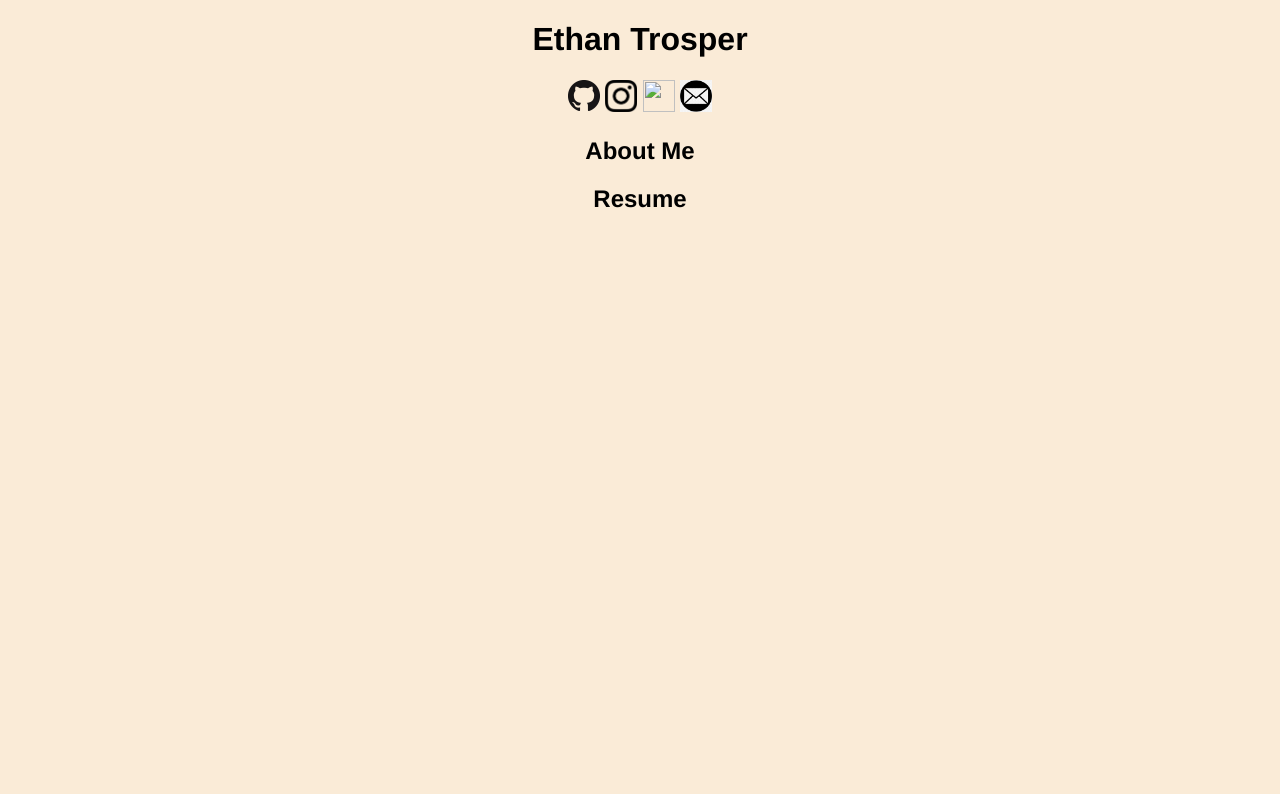
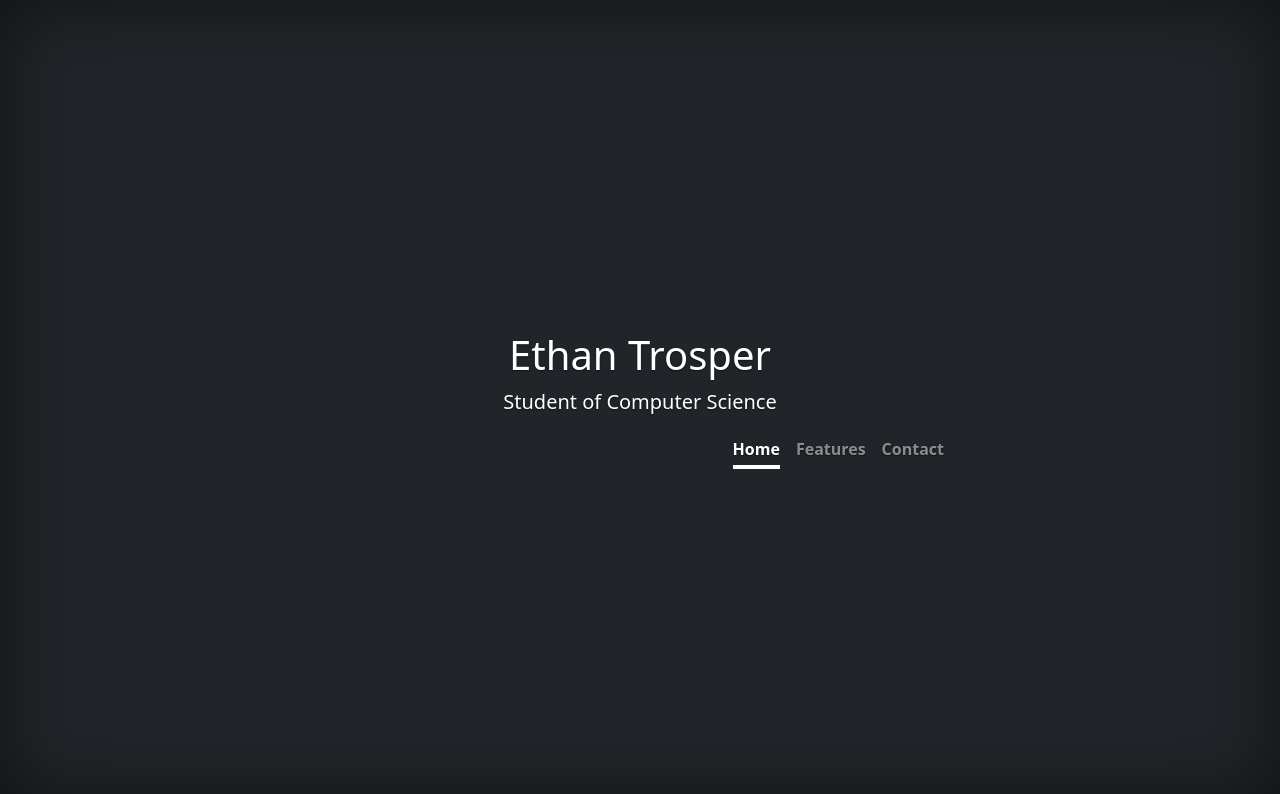
Before and after one commit to ethantrosper/my-website, a plain HTML site: page index.html in a window 1280 px wide. Drawn offline with nearby package versions, Linux system fonts and the light colour scheme.

Commit message:
Changed Style of front page

```diff
--- /dev/null
+++ b/css/cover.css
@@ -0,0 +1,53 @@
+/*
+ * Globals
+ */
+
+
+/* Custom default button */
+.btn-secondary,
+.btn-secondary:hover,
+.btn-secondary:focus {
+  color: #333;
+  text-shadow: none; /* Prevent inheritance from `body` */
+}
+
+
+/*
+ * Base structure
+ */
+
+body {
+  text-shadow: 0 .05rem .1rem rgba(0, 0, 0, .5);
+  box-shadow: inset 0 0 5rem rgba(0, 0, 0, .5);
+}
+
+.cover-container {
+  max-width: 42em;
+}
+
+
+/*
+ * Header
+ */
+
+.nav-masthead .nav-link {
+  padding: .25rem 0;
+  font-weight: 700;
+  color: rgba(255, 255, 255, .5);
+  background-color: transparent;
+  border-bottom: .25rem solid transparent;
+}
+
+.nav-masthead .nav-link:hover,
+.nav-masthead .nav-link:focus {
+  border-bottom-color: rgba(255, 255, 255, .25);
+}
+
+.nav-masthead .nav-link + .nav-link {
+  margin-left: 1rem;
+}
+
+.nav-masthead .active {
+  color: #fff;
+  border-bottom-color: #fff;
+}
--- a/index.html
+++ b/index.html
@@ -1,29 +1,68 @@
-<!DOCTYPE html>
-<html lang="en">
+<!doctype html>
+<html lang="en" class="h-100">
+
 <head>
-    <meta charset="UTF-8">
+    <meta charset="utf-8">
+    <meta name="viewport" content="width=device-width, initial-scale=1">
     <title>Ethan Trosper</title>
-    <link rel="stylesheet" href="CustomStylesheet.css">
+
+    <link href="https://cdn.jsdelivr.net/npm/bootstrap@5.1.3/dist/css/bootstrap.min.css" rel="stylesheet"
+        integrity="sha384-1BmE4kWBq78iYhFldvKuhfTAU6auU8tT94WrHftjDbrCEXSU1oBoqyl2QvZ6jIW3" crossorigin="anonymous">
+
+    <style>
+        .bd-placeholder-img {
+            font-size: 1.125rem;
+            text-anchor: middle;
+            -webkit-user-select: none;
+            -moz-user-select: none;
+            user-select: none;
+        }
+
+        @media (min-width: 768px) {
+            .bd-placeholder-img-lg {
+                font-size: 3.5rem;
+            }
+        }
+    </style>
+
+
+    <!-- Custom styles for this template -->
+    <link href="css/cover.css" rel="stylesheet">
 </head>
-<body>
-<div class="frontpage">
-<p><h1>Ethan Trosper</h1></p>
-<p>
-    <a href="https://github.com/ethantrosper">
-        <img src="GitHub-Mark-32px.png" height="32" width="32">
-    </a>
-    <a href="https://www.instagram.com/ethancoletrosper/">
-        <img src="Instagram_Glyph_Black.png" height="32" width="32">
-    </a>
-    <a href="https://www.linkedin.com/in/ethan-trosper-272204251/">
-        <img src="linkdinlogo.png" height="32" width="32">
-    </a>
-    <a href="mailto:ethancoletrosper@gmail.com">
-        <img src="email-icon-vector-circle-11549825158ieiklzfl8g.png" height="32" width="32">
-    </a>
-</p>
-<p><h2><a href="AboutMe.html">About Me</a></h2></p>
-    <p><h2><a href="Ethan'sResume.pdf">Resume</a></h2></p>
-</div>
+
+<body class="d-flex h-100 text-center text-white bg-dark">
+
+    <div class="cover-container d-flex w-100 h-100 p-3 mx-auto flex-column">
+        <header class="mb-auto">
+        </header>
+
+        <main class="px-3">
+            <h1>Ethan Trosper</h1>
+            <p class="lead">
+                Student of Computer Science
+            </p>
+            <p class="lead">
+                <nav class="nav nav-masthead justify-content-center float-md-end">
+                    <a class="nav-link active" aria-current="page" href="#">Home</a>
+                    <a class="nav-link" href="#">Features</a>
+                    <a class="nav-link" href="#">Contact</a>
+                </nav>
+            </p>
+        </main>
+
+        <footer class="mt-auto text-white-50">
+        </footer>
+
+        <script src="https://cdn.jsdelivr.net/npm/@popperjs/core@2.10.2/dist/umd/popper.min.js"
+            integrity="sha384-7+zCNj/IqJ95wo16oMtfsKbZ9ccEh31eOz1HGyDuCQ6wgnyJNSYdrPa03rtR1zdB"
+            crossorigin="anonymous"></script>
+        <script src="https://cdn.jsdelivr.net/npm/bootstrap@5.1.3/dist/js/bootstrap.min.js"
+            integrity="sha384-QJHtvGhmr9XOIpI6YVutG+2QOK9T+ZnN4kzFN1RtK3zEFEIsxhlmWl5/YESvpZ13"
+            crossorigin="anonymous"></script>
+
+    </div>
+
+
+
 </body>
 </html>
```
